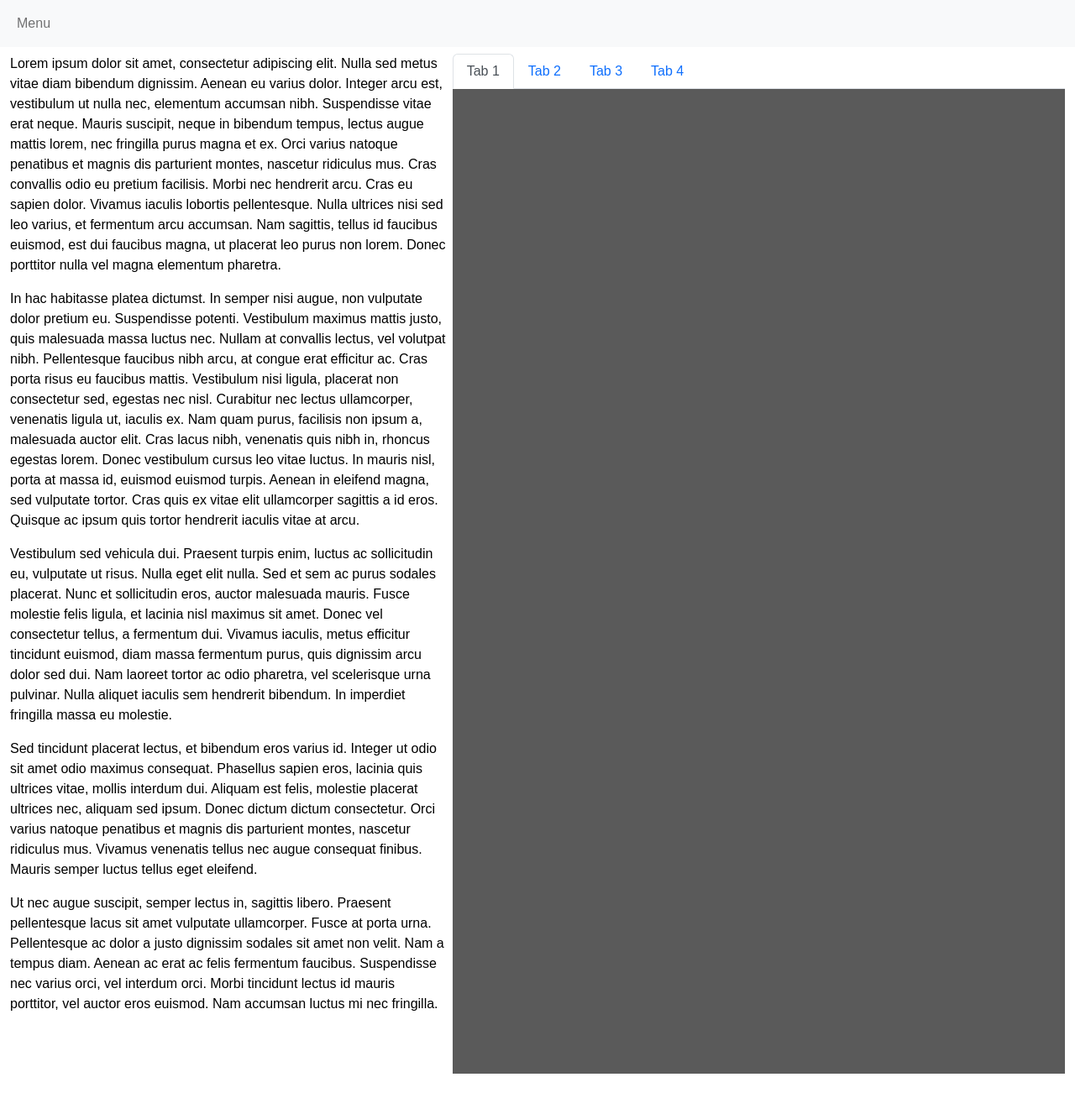
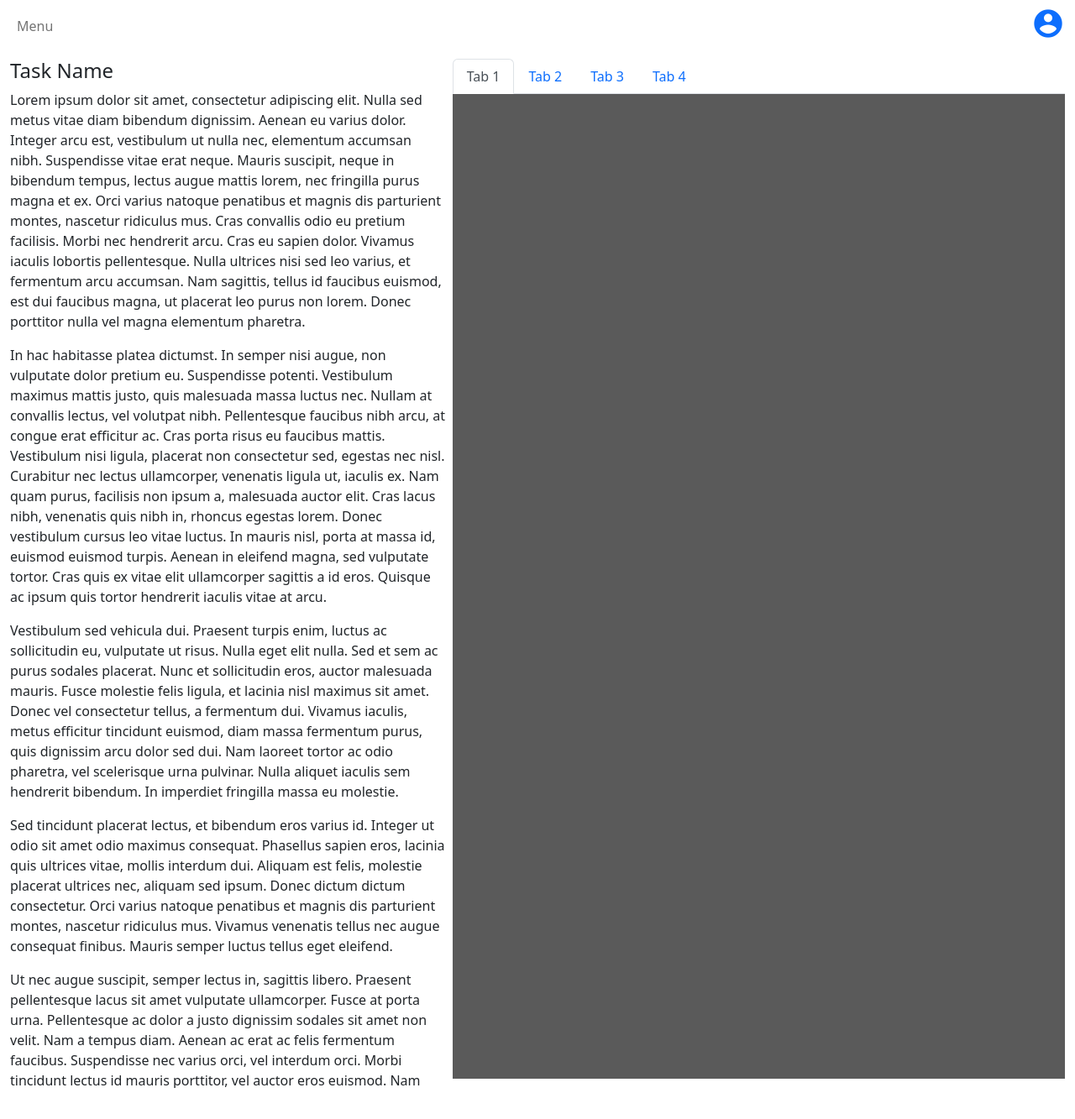
Before and after one commit to Isaac-GC/cyberlab, a Django app: template workspace/templates/workspace.html in a window 1280 px wide. Shown: the whole page at 84% size. Run offline with Django 4.2, Linux system fonts and the light colour scheme; the template is opened without the code that fills it: most values are stand-ins (such as "Sample title", 1, 10 or a date in 2020).

Commit message:
Added profile

```diff
--- a/lab/asgi.py
+++ b/lab/asgi.py
@@ -9,8 +9,11 @@ https://docs.djangoproject.com/en/4.1/howto/deployment/asgi/
 
 import os
 
+from channels.routing import ProtocolTypeRouter
 from django.core.asgi import get_asgi_application
 
 os.environ.setdefault('DJANGO_SETTINGS_MODULE', 'lab.settings')
 
-application = get_asgi_application()
+application = ProtocolTypeRouter({
+    'http': get_asgi_application(),
+})
--- a/lab/settings.py
+++ b/lab/settings.py
@@ -40,6 +40,7 @@ INSTALLED_APPS = [
     'django.contrib.sessions',
     'django.contrib.messages',
     'django.contrib.staticfiles',
+    "channels",
 ]
 
 MIDDLEWARE = [
@@ -127,3 +128,5 @@ STATIC_ROOT = STATIC_ROOT = BASE_DIR / "staticfiles"
 # https://docs.djangoproject.com/en/4.1/ref/settings/#default-auto-field
 
 DEFAULT_AUTO_FIELD = 'django.db.models.BigAutoField'
+
+ASGI_APPLICATION = 'lab.asgi.application'
--- a/static/css/style.css
+++ b/static/css/style.css
@@ -1,4 +1,4 @@
-:root {
+/* :root {
   --text: #000;
   --bg: #fff;
 }
@@ -18,25 +18,4 @@ body {
   .mdc-card__media {
    color: rgb(0,0,0);
   }
-}
-
-
-.terminal {
-  font-family: "DejaVu Sans Mono", "Everson Mono", FreeMono, Menlo, Terminal, monospace, "Apple Symbols";
-}
-
-.xterm-overlay {
-  font-family: "DejaVu Sans Mono", "Everson Mono", FreeMono, Menlo, Terminal, monospace, "Apple Symbols";
-  border-radius: 15px;
-  font-size: xx-large;
-  color: black;
-  background: white;
-  opacity: 0.75;
-  padding: 0.2em 0.5em 0.2em 0.5em;
-  position: absolute;
-  top: 50%;
-  left: 50%;
-  transform: translate(-50%, -50%);
-  user-select: none;
-  transition: opacity 180ms ease-in;
-}
+} */
--- a/templates/base.html
+++ b/templates/base.html
@@ -10,7 +10,7 @@
         {% block header %}{% endblock %}
     </head>
 
-    <body>
+    <body class=".bg-light">
         {% block content %}{% endblock %}
     </body>
 
--- a/workspace/templates/workspace.html
+++ b/workspace/templates/workspace.html
@@ -27,12 +27,20 @@
             height: 88vh;
             background-color: rgb(90, 90, 90);
         }
+
+        .material-symbols-outlined {
+            font-size: 40px;
+        }
+</style>
     </style>
 {% endblock %}
 
 {% block content %}
-<nav class="navbar navbar-expand-lg bg-light">
+<nav class="navbar navbar-expand-lg">
     <div class="container-fluid">
+        <button class="navbar-toggler" type="button" data-bs-toggle="offcanvas" data-bs-target="#offcanvasExample" aria-controls="offcanvasExample" aria-expanded="false" aria-label="Toggle navigation">
+            <span class="navbar-toggler-icon"></span>
+          </button>
         <div class="collapse navbar-collapse" id="navbarNav">
             <ul class="navbar-nav">
                 <li class="nav-item">
@@ -49,26 +57,35 @@
                 </li> -->
             </ul>
         </div>
+        <a href="#" type="button" data-bs-toggle="dropdown" aria-expanded="false"><span class="float-right material-icons material-symbols-outlined md-36">account_circle</span></a>
+        <ul class="dropdown-menu dropdown-menu-end">
+            <li><h4 class="dropdown-header">John Doe</h5></li>
+            <li><a class="dropdown-item" href="#">Profile</a></li>
+            <li><a class="dropdown-item" href="#">Settings</a></li>
+            <li><hr class="dropdown-divider"></li>
+            <li><a class="dropdown-item" href="#">Logout</a></li>
+          </ul>
     </div>
 </nav>
 
 <div class="container">
 
-      <div class="offcanvas offcanvas-start" tabindex="-1" id="offcanvasExample" aria-labelledby="offcanvasExampleLabel">
+      <div class="offcanvas offcanvas-start text-bg-light" tabindex="-1" id="offcanvasExample" aria-labelledby="offcanvasExampleLabel">
         <div class="offcanvas-header">
           <h5 class="offcanvas-title" id="offcanvasExampleLabel">{{ module_item.title }}</h5>
           <button type="button" class="btn-close" data-bs-dismiss="offcanvas" aria-label="Close"></button>
         </div>
         <div class="offcanvas-body d-grid gap-0">
+            <!-- <label><input id="lightSwitch" type="checkbox">Toggle Dark Mode</label> -->
             <div>
-                <label for="changeModuleSelect" class="form-label"><b>Change Lab Module</b></label>
+                <label for="changeModuleSelect" class="form-label text-dark"><b>Change Lab Module</b></label>
                 <select id="changeModuleSelect" name="module" class="form-select">
                     <option value="volvo">Volvo</option>
                     <option value="saab">Saab</option>
                     <option selected value="mercedes">Mercedes</option>
                     <option value="audi">Audi</option>
                 </select>
-                <p class="mt-1">
+                <p class="mt-1 text-dark">
                     Lorem Ipsum is simply dummy text of the printing and typesetting industry.
                     Lorem Ipsum has been the industry's standard dummy text ever since the 1500s, when an unknown
                     printer took a galley of type and scrambled it to make a type specimen book. It has survived
@@ -83,15 +100,15 @@
                 <table class="table table-hover">
                     <thead class="table-light">
                         <tr>
-                            <th scope="col" class="sticky-table-header text-center">Task Name</th>
-                            <th scope="col" class="sticky-table-header text-center">Status</th>
+                            <th scope="col" class="sticky-table-header text-center text-dark">Task Name</th>
+                            <th scope="col" class="sticky-table-header text-center text-dark">Status</th>
                         </tr>
                     </thead>
                     <tbody>
                     {% for module_item in modules_list %}
                         <tr>
                             <td class="text-center">
-                                <a href="{% url 'workspace:overview' module_item.module_url_title %}">{{ module_item.title }} | Task Details</a>
+                                <a href="{% url 'workspace:overview' module_item.module_url_title %}" class="text-dark">{{ module_item.title }} | Task Details</a>
                             </td>
                             <td class="text-center">Not Done</td>
                         </tr>
@@ -108,11 +125,12 @@
 <div class="container container-xl container-xxl min-vw-100">
     <div class="row align-self-start mt-2 gx-2">
         <div class="col-5 col-xxl-5" id="description">
-            <p> Lorem ipsum dolor sit amet, consectetur adipiscing elit. Nulla sed metus vitae diam bibendum dignissim. Aenean eu varius dolor. Integer arcu est, vestibulum ut nulla nec, elementum accumsan nibh. Suspendisse vitae erat neque. Mauris suscipit, neque in bibendum tempus, lectus augue mattis lorem, nec fringilla purus magna et ex. Orci varius natoque penatibus et magnis dis parturient montes, nascetur ridiculus mus. Cras convallis odio eu pretium facilisis. Morbi nec hendrerit arcu. Cras eu sapien dolor. Vivamus iaculis lobortis pellentesque. Nulla ultrices nisi sed leo varius, et fermentum arcu accumsan. Nam sagittis, tellus id faucibus euismod, est dui faucibus magna, ut placerat leo purus non lorem. Donec porttitor nulla vel magna elementum pharetra. </p>
-            <p> In hac habitasse platea dictumst. In semper nisi augue, non vulputate dolor pretium eu. Suspendisse potenti. Vestibulum maximus mattis justo, quis malesuada massa luctus nec. Nullam at convallis lectus, vel volutpat nibh. Pellentesque faucibus nibh arcu, at congue erat efficitur ac. Cras porta risus eu faucibus mattis. Vestibulum nisi ligula, placerat non consectetur sed, egestas nec nisl. Curabitur nec lectus ullamcorper, venenatis ligula ut, iaculis ex. Nam quam purus, facilisis non ipsum a, malesuada auctor elit. Cras lacus nibh, venenatis quis nibh in, rhoncus egestas lorem. Donec vestibulum cursus leo vitae luctus. In mauris nisl, porta at massa id, euismod euismod turpis. Aenean in eleifend magna, sed vulputate tortor. Cras quis ex vitae elit ullamcorper sagittis a id eros. Quisque ac ipsum quis tortor hendrerit iaculis vitae at arcu.</p>
-            <p>Vestibulum sed vehicula dui. Praesent turpis enim, luctus ac sollicitudin eu, vulputate ut risus. Nulla eget elit nulla. Sed et sem ac purus sodales placerat. Nunc et sollicitudin eros, auctor malesuada mauris. Fusce molestie felis ligula, et lacinia nisl maximus sit amet. Donec vel consectetur tellus, a fermentum dui. Vivamus iaculis, metus efficitur tincidunt euismod, diam massa fermentum purus, quis dignissim arcu dolor sed dui. Nam laoreet tortor ac odio pharetra, vel scelerisque urna pulvinar. Nulla aliquet iaculis sem hendrerit bibendum. In imperdiet fringilla massa eu molestie. </p>
-            <p>Sed tincidunt placerat lectus, et bibendum eros varius id. Integer ut odio sit amet odio maximus consequat. Phasellus sapien eros, lacinia quis ultrices vitae, mollis interdum dui. Aliquam est felis, molestie placerat ultrices nec, aliquam sed ipsum. Donec dictum dictum consectetur. Orci varius natoque penatibus et magnis dis parturient montes, nascetur ridiculus mus. Vivamus venenatis tellus nec augue consequat finibus. Mauris semper luctus tellus eget eleifend. </p>
-            <p>Ut nec augue suscipit, semper lectus in, sagittis libero. Praesent pellentesque lacus sit amet vulputate ullamcorper. Fusce at porta urna. Pellentesque ac dolor a justo dignissim sodales sit amet non velit. Nam a tempus diam. Aenean ac erat ac felis fermentum faucibus. Suspendisse nec varius orci, vel interdum orci. Morbi tincidunt lectus id mauris porttitor, vel auctor eros euismod. Nam accumsan luctus mi nec fringilla. </p>
+            <h4 class="text-dark">Task Name</h4>
+            <p class="text-dark"> Lorem ipsum dolor sit amet, consectetur adipiscing elit. Nulla sed metus vitae diam bibendum dignissim. Aenean eu varius dolor. Integer arcu est, vestibulum ut nulla nec, elementum accumsan nibh. Suspendisse vitae erat neque. Mauris suscipit, neque in bibendum tempus, lectus augue mattis lorem, nec fringilla purus magna et ex. Orci varius natoque penatibus et magnis dis parturient montes, nascetur ridiculus mus. Cras convallis odio eu pretium facilisis. Morbi nec hendrerit arcu. Cras eu sapien dolor. Vivamus iaculis lobortis pellentesque. Nulla ultrices nisi sed leo varius, et fermentum arcu accumsan. Nam sagittis, tellus id faucibus euismod, est dui faucibus magna, ut placerat leo purus non lorem. Donec porttitor nulla vel magna elementum pharetra. </p>
+            <p class="text-dark"> In hac habitasse platea dictumst. In semper nisi augue, non vulputate dolor pretium eu. Suspendisse potenti. Vestibulum maximus mattis justo, quis malesuada massa luctus nec. Nullam at convallis lectus, vel volutpat nibh. Pellentesque faucibus nibh arcu, at congue erat efficitur ac. Cras porta risus eu faucibus mattis. Vestibulum nisi ligula, placerat non consectetur sed, egestas nec nisl. Curabitur nec lectus ullamcorper, venenatis ligula ut, iaculis ex. Nam quam purus, facilisis non ipsum a, malesuada auctor elit. Cras lacus nibh, venenatis quis nibh in, rhoncus egestas lorem. Donec vestibulum cursus leo vitae luctus. In mauris nisl, porta at massa id, euismod euismod turpis. Aenean in eleifend magna, sed vulputate tortor. Cras quis ex vitae elit ullamcorper sagittis a id eros. Quisque ac ipsum quis tortor hendrerit iaculis vitae at arcu.</p>
+            <p class="text-dark">Vestibulum sed vehicula dui. Praesent turpis enim, luctus ac sollicitudin eu, vulputate ut risus. Nulla eget elit nulla. Sed et sem ac purus sodales placerat. Nunc et sollicitudin eros, auctor malesuada mauris. Fusce molestie felis ligula, et lacinia nisl maximus sit amet. Donec vel consectetur tellus, a fermentum dui. Vivamus iaculis, metus efficitur tincidunt euismod, diam massa fermentum purus, quis dignissim arcu dolor sed dui. Nam laoreet tortor ac odio pharetra, vel scelerisque urna pulvinar. Nulla aliquet iaculis sem hendrerit bibendum. In imperdiet fringilla massa eu molestie. </p>
+            <p class="text-dark">Sed tincidunt placerat lectus, et bibendum eros varius id. Integer ut odio sit amet odio maximus consequat. Phasellus sapien eros, lacinia quis ultrices vitae, mollis interdum dui. Aliquam est felis, molestie placerat ultrices nec, aliquam sed ipsum. Donec dictum dictum consectetur. Orci varius natoque penatibus et magnis dis parturient montes, nascetur ridiculus mus. Vivamus venenatis tellus nec augue consequat finibus. Mauris semper luctus tellus eget eleifend. </p>
+            <p class="text-dark">Ut nec augue suscipit, semper lectus in, sagittis libero. Praesent pellentesque lacus sit amet vulputate ullamcorper. Fusce at porta urna. Pellentesque ac dolor a justo dignissim sodales sit amet non velit. Nam a tempus diam. Aenean ac erat ac felis fermentum faucibus. Suspendisse nec varius orci, vel interdum orci. Morbi tincidunt lectus id mauris porttitor, vel auctor eros euismod. Nam accumsan luctus mi nec fringilla. </p>
         </div>
 
         <div class="col-7 col-xxl-7 mw-75" id="terminal">
@@ -150,9 +168,71 @@
 {% block footer %}
 
 <script>
+    /**
     var term = new Terminal();
-    term.open(document.getElementById('tab-1-content'));
+    term.open(document.getElementById('tab-1-content')); **/
 
+
+    (function () {
+        let lightSwitch = document.getElementById('lightSwitch');
+        if (!lightSwitch) {
+            return;
+        }
+
+        function toggleDarkMode(currentThemeMode) {
+            var oldTheme = 'dark';
+            var newTheme = 'light';
+
+            if (currentThemeMode == 'dark') {
+                var oldTheme = 'light';
+                var newTheme = 'dark';
+            }
+
+            // var oldTheme_regex = new RegExp(oldTheme, "g");
+            // var newTheme_regex = new RegExp(newTheme, "g");
+
+            var current_lightitems = document.querySelectorAll("-light");
+            var current_darkitems = document.querySelectorAll("-dark");
+
+            current_lightitems.forEach(element => {
+                element.className = element.className.replace("-light", "-dark");
+            });
+
+            current_darkitems.forEach(element => {
+                element.className = element.className.replace("-dark", "-light");
+            });
+
+            localStorage.setItem('darkModeEnabled', newTheme);
+        }
+
+        function getSystemDefaultTheme() {
+            const darkThemeMq = window.matchMedia('(prefers-color-scheme: dark)');
+            if (darkThemeMq.matches) {
+                return 'dark';
+            }
+                return 'light';
+        }
+
+        function onToggleMode() {
+            if (lightSwitch.checked) {
+                toggleDarkMode("dark");
+             } else {
+                toggleDarkMode("light");
+             }
+        }
+
+        function setup() {
+            var settings = localStorage.getItem('darkModeEnabled');
+            if (settings == null) { settings = getSystemDefaultTheme(); }
+
+            if (settings == 'dark') { lightSwitch.checked = true; }
+
+            lightSwitch.addEventListener('change', onToggleMode);
+            onToggleMode();
+        }
+
+        setup();
+    })();
 
 </script>
 {% endblock %}
```
